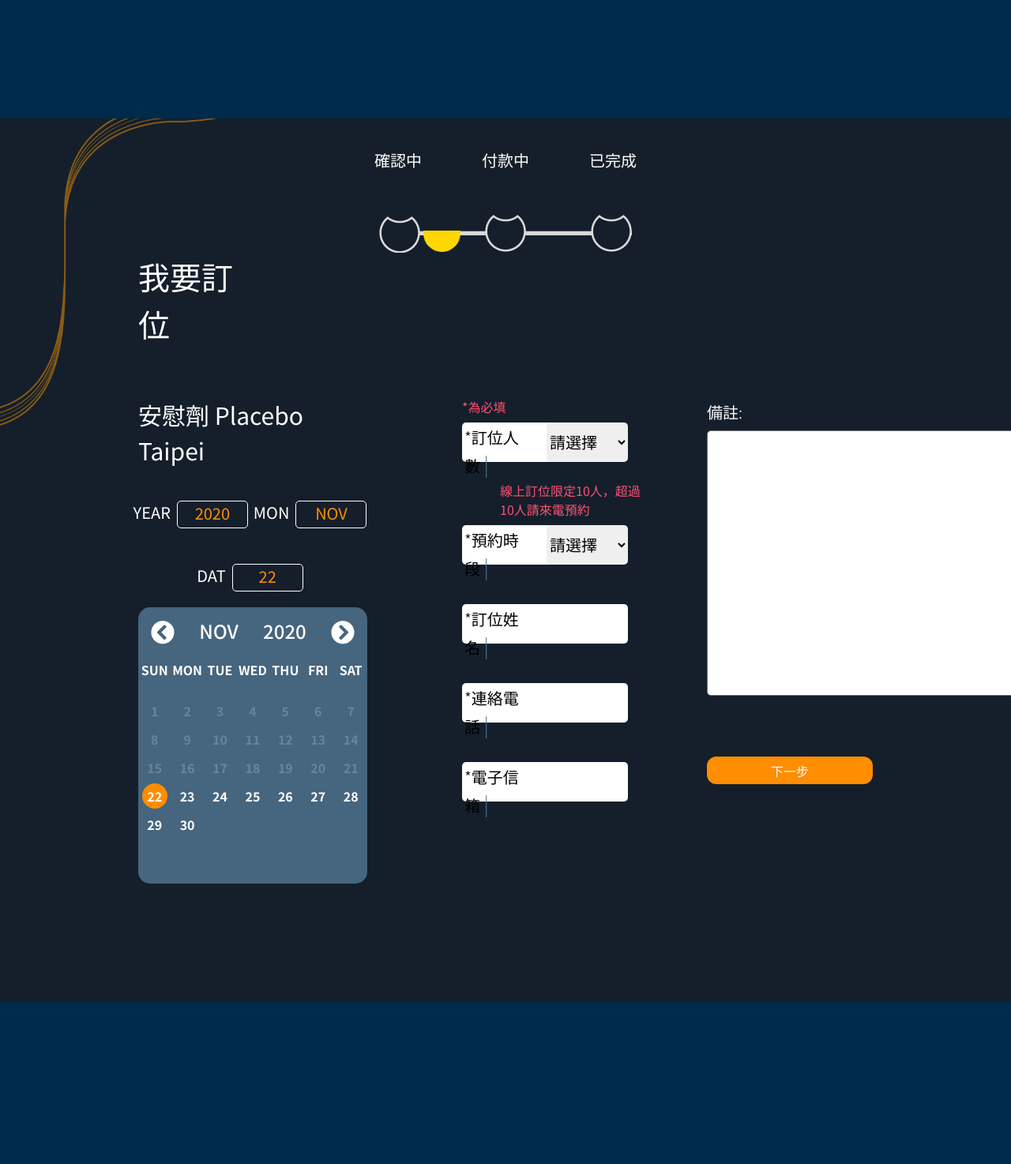
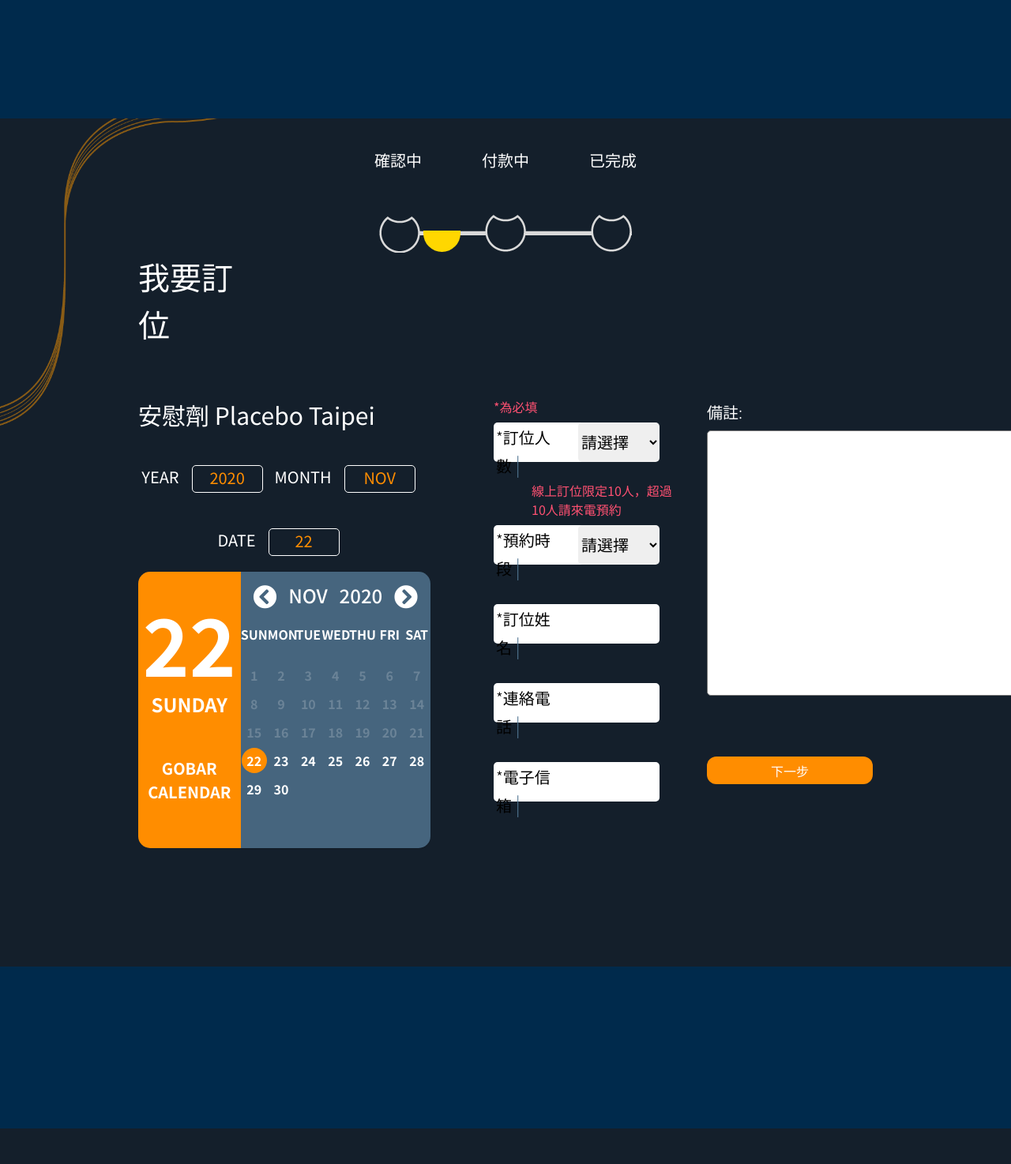
Before and after one commit to weiweibabo/GOBAR, a PHP site: page /pages/order.html in a window 1280 px wide; the page is wider, and only the part inside the window is pictured. Shown: that part at 79% size. After the commit the page ends 1429 px from the top of that part, so only its background shows below. Run offline with PHP 8.4, Linux system fonts and the light colour scheme; some libraries are stand-ins or nearby versions.

Commit message:
日曆完成

```diff
--- a/W/css/calendar.css
+++ b/W/css/calendar.css
@@ -4,13 +4,35 @@
 }
 
 .calendar {
-  width: 100%;
+  width: 65%;
   height: 350px;
   background: rgb(83, 119, 147, 0.8);
   box-shadow: 0px 1px 1px rgba(0, 0, 0, 0.1);
-  border-radius: 15px;
+  border-radius: 0 15px 15px 0;
   display: flex;
   flex-direction: column;
+}
+
+.orange-area {
+  background-color: #ff8d00;
+  height: 350px;
+  width: 35%;
+  border-radius: 15px 0 0 15px;
+  text-align: center;
+}
+
+#big-date {
+  margin-top: 30px;
+  margin-bottom: 0;
+  padding-bottom: 0;
+  font-size: 100px;
+  font-weight: 700;
+  line-height: 120px;
+}
+
+#weekdays {
+  font-size: 24px;
+  font-weight: 700;
 }
 
 .title {
@@ -87,7 +109,7 @@
 /* date-display-area */
 .date-display {
   font-size: 20px;
-  margin: 25px 7px 20px 0;
+  margin: 25px 15px 20px 0;
 }
 .box {
   width: 90px;
--- a/W/css/order.css
+++ b/W/css/order.css
@@ -73,29 +73,13 @@ header {
   }
 }
 
-.line {
-  background-color: #ffd700;
-  transform: translate(-270px, 21px);
-  width: 0%;
-  height: 5px;
-  position: absolute;
-  display: inline-block;
-  animation-name: MoveToRight; /*動畫名稱，需與 keyframe 名稱對應*/
-  animation-duration: 3s; /*動畫持續時間，單位為秒*/
-  animation-delay: 3s; /*動畫延遲開始時間*/
-  animation-fill-mode: forwards;
+/* text */
+
+.title-20B {
+  color: #fff;
+  font-size: 20px;
+  font-weight: 700;
 }
-
-@keyframes MoveToRight {
-  from {
-    width: 0%;
-  }
-  to {
-    width: 6%;
-  }
-}
-
-/* calendar area */
 
 .title-40M {
   color: #fff;
@@ -113,7 +97,8 @@ header {
 .order-form {
   flex-direction: column;
 }
-.order-form p {
+.order-form p,
+option {
   color: #000;
 }
 
--- a/W/js/calendar.js
+++ b/W/js/calendar.js
@@ -2,6 +2,15 @@
 const monthOlympic = [31, 29, 31, 30, 31, 30, 31, 31, 30, 31, 30, 31];
 const monthNormal = [31, 28, 31, 30, 31, 30, 31, 31, 30, 31, 30, 31];
 const monthName = ['JAN', 'FEB', 'MAR', 'APR', 'MAY', 'JUN', 'JUL', 'AUG', 'SEP', 'OCT', 'NOV', 'DEC'];
+const weekArr = [
+  { key: 'Sun', value: 'SUNDAY' },
+  { key: 'Mon', value: 'MONDAY' },
+  { key: 'Tue', value: 'TUESDAY' },
+  { key: 'Wed', value: 'WEDNESDAY' },
+  { key: 'Thu', value: 'THURSDAY' },
+  { key: 'Fri', value: 'FRIDAY' },
+  { key: 'Sat', value: 'SATURDAY' },
+];
 
 const holder = document.getElementById('days');
 const prev = document.getElementById('prev');
@@ -12,6 +21,8 @@ const cyear = document.getElementById('calendar-year');
 const years = document.getElementById('years');
 const mon = document.getElementById('mon');
 const dat = document.getElementById('dat');
+const bigDate = document.getElementById('big-date');
+const weekdays = document.getElementById('weekdays');
 
 const myDate = new Date();
 let myYear = myDate.getFullYear();
@@ -20,7 +31,6 @@ const myDay = myDate.getDate();
 
 const days = document.querySelector('#days');
 const liInit = document.getElementsByClassName('li-init');
-const disableClick = document.getElementsByClassName('disable-click');
 
 // 获取某年某月第一天是星期几
 function dayStart(month, year) {
@@ -84,6 +94,18 @@ function refreshDate() {
             </div>`;
   }
 
+  // 日期初始化
+  let weekText = '';
+  const weekInit = new Date(myYear, myMonth, myDay);
+  weekText = String(weekInit).substr(0, 3);
+  // console.log(String(weekInit));
+
+  for (let i = 0; i < weekArr.length; i++) {
+    if (weekText === weekArr[i].key) {
+      weekdays.innerHTML = weekArr[i].value;
+    }
+  }
+
   // 選到的日期會有橘色背景
   days.addEventListener('click', (e) => {
     for (let i = 0; i < liInit.length; i++) {
@@ -105,6 +127,16 @@ function refreshDate() {
       }
     }
 
+    const selectedWeek = new Date(myYear, myMonth, e.target.innerText);
+    weekText = String(selectedWeek).substr(0, 3);
+
+    // 判斷選中的日期是星期幾
+    for (let i = 0; i < weekArr.length; i++) {
+      if (weekText === weekArr[i].key) {
+        weekdays.innerHTML = weekArr[i].value;
+      }
+    }
+
     // 方框內日期顯示
     if ((myYear === myDate.getFullYear()
         && myMonth === myDate.getMonth()
@@ -113,8 +145,11 @@ function refreshDate() {
         || (myYear === myDate.getFullYear() && myMonth < myDate.getMonth())
     ) {
       dat.innerHTML = '';
+      bigDate.innerHTML = '';
+      weekdays.innerHTML = '';
     } else {
       dat.innerHTML = e.target.innerText;
+      bigDate.innerHTML = e.target.innerText;
     }
   });
 
@@ -125,6 +160,8 @@ function refreshDate() {
   mon.innerHTML = monthName[myMonth];
   dat.innerHTML = myDay;
   years.innerHTML = myYear;
+  // 橘色內的巨大日期
+  bigDate.innerHTML = myDay;
 }
 
 refreshDate(); // 執行該函数
@@ -139,6 +176,8 @@ prev.onclick = (e) => {
   }
   refreshDate();
   dat.innerHTML = '';
+  weekdays.innerHTML = '';
+  bigDate.innerHTML = '';
 };
 next.onclick = (e) => {
   e.preventDefault();
@@ -149,4 +188,6 @@ next.onclick = (e) => {
   }
   refreshDate();
   dat.innerHTML = '';
+  weekdays.innerHTML = '';
+  bigDate.innerHTML = '';
 };
--- a/W/pages/order.html
+++ b/W/pages/order.html
@@ -54,10 +54,6 @@
               <span class="top"></span>
             </div>
           </div>
-
-          <!-- <div>
-            <span class="line"></span>
-          </div> -->
         </div>
       </div>
 
@@ -66,25 +62,32 @@
       </div>
 
       <div class="row justify-content-between">
-        <div class="col-xl-4">
+        <div class="col-xl-5">
           <div class="title-30">
             <p>安慰劑 Placebo Taipei</p>
           </div>
           <div class="calendar-area">
             <div class="row justify-content-center">
               <div class="date-display d-flex">
-                <span class="mr-2">YEAR</span>
+                <span class="mr-3">YEAR</span>
                 <div id="years" class="box"></div>
               </div>
               <div class="date-display d-flex">
-                <span class="mr-2">MON</span>
+                <span class="mr-3">MONTH</span>
                 <div id="mon" class="box"></div>
               </div>
               <div class="date-display d-flex">
-                <span class="mr-2">DAT</span>
+                <span class="mr-3">DATE</span>
                 <div id="dat" class="box"></div>
               </div>
             </div>
+            <div class="d-flex">
+              <div class="orange-area">
+                <p id="big-date"></p>
+                <p id="weekdays"></p>
+                <p class="title-20B mt-5">GOBAR<br />CALENDAR</p>
+              </div>
+
               <div class="calendar">
                 <div class="title mt-2">
                   <a href="" id="prev"
@@ -115,6 +118,7 @@
               </div>
             </div>
           </div>
+        </div>
 
         <div class="col-xl-4">
           <form action="" class="order-form">
@@ -128,16 +132,16 @@
                 </div>
                 <select class="inputbox">
                   <option>請選擇</option>
-                  <option>1</option>
-                  <option>2</option>
-                  <option>3</option>
-                  <option>4</option>
-                  <option>5</option>
-                  <option>6</option>
-                  <option>7</option>
-                  <option>8</option>
-                  <option>9</option>
-                  <option>10</option>
+                  <option>1 位</option>
+                  <option>2 位</option>
+                  <option>3 位</option>
+                  <option>4 位</option>
+                  <option>5 位</option>
+                  <option>6 位</option>
+                  <option>7 位</option>
+                  <option>8 位</option>
+                  <option>9 位</option>
+                  <option>10 位</option>
                 </select>
               </div>
             </div>
```
Lines whose indentation alone changed are shown as unchanged.
